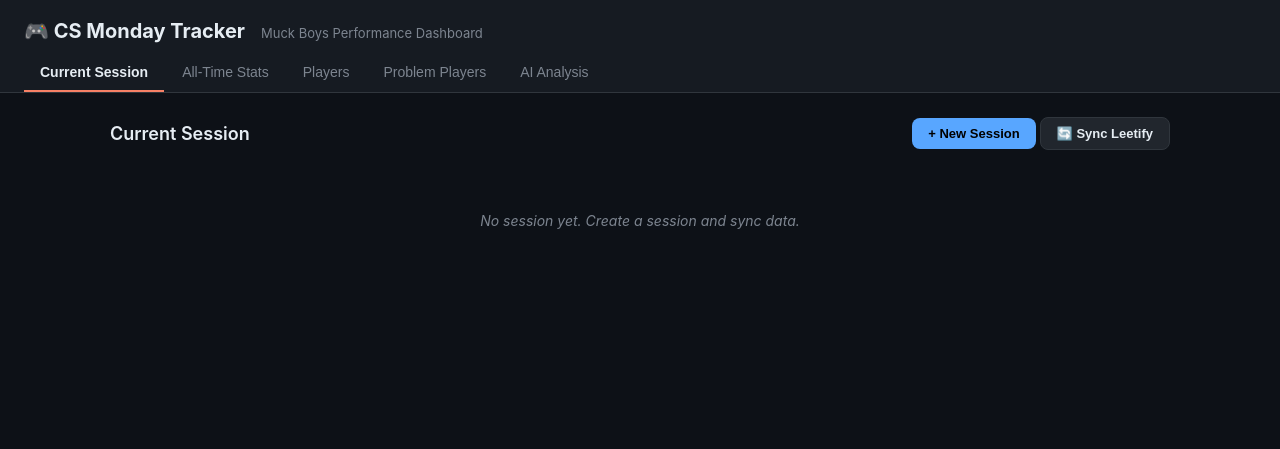
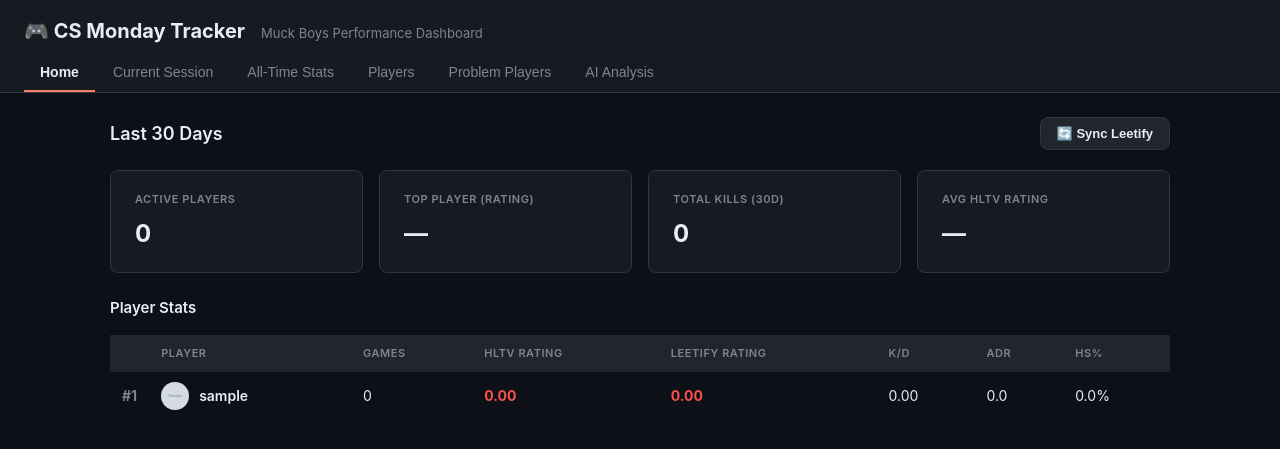
Before and after one commit to hipsad/CS-Monday-Tracker, a Flask app: page / in a window 1280 px wide. Shown: the top 449 px of the page. Run offline with Flask 3, Linux system fonts and the light colour scheme; tables that the repository leaves empty hold one stand-in row (values such as "Sample post"); grey boxes marked "Sample" are stand-in pictures; data that the repository does not hold is empty.

Commit message:
Implement Steam API friends, auto-tracking sessions, and home page with last 30 days stats
Co-authored-by: hipsad <113864738+hipsad@users.noreply.github.com>

```diff
--- a/app.py
+++ b/app.py
@@ -7,6 +7,7 @@ from config import Config
 from extensions import db
 import leetify as leetify_client
 import openai_client
+import steam as steam_client
 
 
 def create_app(config_class=Config):
@@ -133,13 +134,33 @@ def create_app(config_class=Config):
     @app.route("/api/sync", methods=["POST"])
     def sync_players():
         """Fetch latest games from Leetify for all tracked players and upsert into DB."""
-        from models import Player, Game, PlayerGame
+        from datetime import datetime, date, timezone
+        from models import Player, Game, PlayerGame, Session
         data = request.get_json(force=True) or {}
         session_id = data.get("session_id")  # optional: attach games to a session
 
         players = Player.query.all()
         if not players:
             return jsonify({"message": "No players tracked yet. Add players first."}), 200
+
+        # Auto-create a session for today if no session_id provided
+        if not session_id:
+            today = date.today()
+            existing_session = Session.query.filter(
+                func.date(Session.date) == today
+            ).first()
+            if existing_session:
+                session_id = existing_session.id
+            else:
+                auto_session = Session(
+                    name=f"Session – {today.strftime('%B %d, %Y')}",
+                    notes="Auto-created by sync",
+                )
+                for player in players:
+                    auto_session.players.append(player)
+                db.session.add(auto_session)
+                db.session.flush()
+                session_id = auto_session.id
 
         synced_games = 0
         errors = []
@@ -219,6 +240,62 @@ def create_app(config_class=Config):
         stats.sort(key=lambda x: x["avg_rating"], reverse=True)
         return jsonify(stats)
 
+    @app.route("/api/stats/monthly", methods=["GET"])
+    def monthly_stats():
+        """Aggregate stats for all players over the last 30 days."""
+        from datetime import datetime, timedelta, timezone
+        from models import Player, PlayerGame, Game
+        cutoff = datetime.now(timezone.utc) - timedelta(days=30)
+        players = Player.query.all()
+        result = []
+        for player in players:
+            pgs = (
+                PlayerGame.query
+                .join(PlayerGame.game)
+                .filter(
+                    PlayerGame.player_id == player.id,
+                    Game.played_at >= cutoff,
+                )
+                .all()
+            )
+            if not pgs:
+                result.append({
+                    "steam_id": player.steam_id,
+                    "username": player.username,
+                    "avatar_url": player.avatar_url,
+                    "games": 0,
+                    "avg_rating": 0.0,
+                    "avg_kd": 0.0,
+                    "avg_adr": 0.0,
+                    "avg_hs_pct": 0.0,
+                    "avg_leetify_rating": 0.0,
+                    "win_rate": 0.0,
+                    "total_kills": 0,
+                    "total_deaths": 0,
+                    "total_assists": 0,
+                })
+                continue
+            n = len(pgs)
+            total_kills = sum(pg.kills for pg in pgs)
+            total_deaths = sum(pg.deaths for pg in pgs)
+            result.append({
+                "steam_id": player.steam_id,
+                "username": player.username,
+                "avatar_url": player.avatar_url,
+                "games": n,
+                "avg_rating": round(sum(pg.rating for pg in pgs) / n, 3),
+                "avg_leetify_rating": round(sum(pg.leetify_rating for pg in pgs) / n, 3),
+                "avg_kd": round(total_kills / max(total_deaths, 1), 2),
+                "avg_adr": round(sum(pg.adr for pg in pgs) / n, 1),
+                "avg_hs_pct": round(sum(pg.headshot_pct for pg in pgs) / n, 1),
+                "win_rate": 0.0,
+                "total_kills": total_kills,
+                "total_deaths": total_deaths,
+                "total_assists": sum(pg.assists for pg in pgs),
+            })
+        result.sort(key=lambda x: x["avg_rating"], reverse=True)
+        return jsonify(result)
+
     @app.route("/api/stats/<steam_id>", methods=["GET"])
     def player_stats(steam_id):
         """Detailed stats for a single player including per-game breakdown."""
@@ -253,6 +330,34 @@ def create_app(config_class=Config):
 
         stats.sort(key=lambda x: x["problem_score"], reverse=True)
         return jsonify(stats)
+
+    # ------------------------------------------------------------------ #
+    # Steam API                                                             #
+    # ------------------------------------------------------------------ #
+
+    @app.route("/api/steam/friends/<steam_id>", methods=["GET"])
+    def steam_friends(steam_id):
+        """Return Steam friend profiles for the given Steam64 ID."""
+        from models import Player
+        friend_ids = steam_client.get_friend_list(steam_id, api_key=app.config["STEAM_API_KEY"])
+        if friend_ids is None:
+            return jsonify({
+                "error": (
+                    "Could not fetch friends list. "
+                    "Ensure your Steam profile is public and your STEAM_API_KEY is set."
+                )
+            }), 400
+
+        summaries = steam_client.get_player_summaries(friend_ids, api_key=app.config["STEAM_API_KEY"])
+
+        # Mark friends that are already tracked
+        tracked_ids = {p.steam_id for p in Player.query.all()}
+        for s in summaries:
+            s["tracked"] = s["steam_id"] in tracked_ids
+
+        # Sort: tracked first, then alphabetically
+        summaries.sort(key=lambda x: (not x["tracked"], x["username"].lower()))
+        return jsonify(summaries)
 
     # ------------------------------------------------------------------ #
     # AI Analysis                                                           #
--- a/config.py
+++ b/config.py
@@ -12,3 +12,4 @@ class Config:
     OPENAI_API_KEY = os.getenv("OPENAI_API_KEY", "")
     LEETIFY_API_KEY = os.getenv("LEETIFY_API_KEY", "")
     LEETIFY_API_BASE = "https://api.leetify.com/api"
+    STEAM_API_KEY = os.getenv("STEAM_API_KEY", "")
--- a/static/css/style.css
+++ b/static/css/style.css
@@ -207,6 +207,42 @@ main { max-width: 1100px; margin: 0 auto; padding: 24px 20px; }
 /* ===== Analysis Card ===== */
 .analysis-card { white-space: pre-wrap; line-height: 1.75; }
 
+/* ===== Home – Summary Cards ===== */
+.summary-grid {
+  display: grid;
+  grid-template-columns: repeat(auto-fill, minmax(200px, 1fr));
+  gap: 16px;
+  margin-bottom: 24px;
+}
+
+.summary-card {
+  background: var(--surface);
+  border: 1px solid var(--border);
+  border-radius: var(--radius);
+  padding: 20px 24px;
+}
+
+.summary-label {
+  color: var(--muted);
+  font-size: 11px;
+  font-weight: 600;
+  text-transform: uppercase;
+  letter-spacing: .05em;
+  margin-bottom: 8px;
+}
+
+.summary-value {
+  font-size: 24px;
+  font-weight: 700;
+  color: var(--text);
+}
+
+.section-sub {
+  font-size: 15px;
+  font-weight: 600;
+  margin-bottom: 12px;
+}
+
 /* ===== Toast ===== */
 .toast {
   position: fixed;
--- a/static/js/app.js
+++ b/static/js/app.js
@@ -97,11 +97,54 @@ document.querySelectorAll(".nav-btn").forEach(btn => {
 });
 
 function loadTab(name) {
+  if (name === "home")     loadHome();
   if (name === "session")  loadCurrentSession();
   if (name === "alltime")  loadAllTime();
   if (name === "players")  loadPlayers();
   if (name === "problem")  loadProblemPlayers();
   if (name === "ai")       loadAnalyses();
+}
+
+// ------------------------------------------------------------------ //
+// Home Tab – Last 30 Days                                             //
+// ------------------------------------------------------------------ //
+
+async function loadHome() {
+  try {
+    const players = await api("GET", "/api/stats/monthly");
+    const summaryEl = document.getElementById("home-summary");
+    const tableEl   = document.getElementById("home-table-wrap");
+
+    // Build summary cards
+    const active = players.filter(p => p.games > 0);
+    const topPlayer  = active.length ? active[0] : null;
+    const totalKills = active.reduce((s, p) => s + p.total_kills, 0);
+    const avgRating  = active.length
+      ? (active.reduce((s, p) => s + p.avg_rating, 0) / active.length).toFixed(2)
+      : "—";
+
+    summaryEl.innerHTML = `
+      <div class="summary-card">
+        <div class="summary-label">Active Players</div>
+        <div class="summary-value">${active.length}</div>
+      </div>
+      <div class="summary-card">
+        <div class="summary-label">Top Player (Rating)</div>
+        <div class="summary-value">${topPlayer ? topPlayer.username : "—"}</div>
+      </div>
+      <div class="summary-card">
+        <div class="summary-label">Total Kills (30d)</div>
+        <div class="summary-value">${totalKills}</div>
+      </div>
+      <div class="summary-card">
+        <div class="summary-label">Avg HLTV Rating</div>
+        <div class="summary-value">${avgRating}</div>
+      </div>`;
+
+    tableEl.innerHTML = statsTable(players);
+  } catch (e) {
+    toast(e.message, "error");
+  }
 }
 
 // ------------------------------------------------------------------ //
@@ -194,6 +237,52 @@ async function removePlayer(steamId) {
 }
 
 // ------------------------------------------------------------------ //
+// Steam Friends Browser                                                //
+// ------------------------------------------------------------------ //
+
+document.getElementById("btn-load-friends").addEventListener("click", async () => {
+  const steamId = document.getElementById("input-friends-steam-id").value.trim();
+  if (!steamId) { toast("Enter a Steam64 ID", "error"); return; }
+  const btn = document.getElementById("btn-load-friends");
+  btn.disabled = true;
+  btn.textContent = "Loading…";
+  try {
+    const friends = await api("GET", `/api/steam/friends/${steamId}`);
+    const grid = document.getElementById("friends-grid");
+    if (!friends.length) {
+      grid.innerHTML = `<p class="empty-msg">No friends found or friends list is private.</p>`;
+      return;
+    }
+    grid.innerHTML = friends.map(f => `
+      <div class="player-card">
+        ${f.avatar_url ? `<img src="${f.avatar_url}" alt="" onerror="this.style.display='none'">` : ""}
+        <span class="name">${f.username}</span>
+        <span class="steam-id">${f.steam_id}</span>
+        ${f.tracked
+          ? `<span class="badge-ok" style="padding:4px 10px">✓ Tracked</span>`
+          : `<button class="btn btn-primary" onclick="addFriend('${f.steam_id}', this)">+ Add</button>`
+        }
+      </div>`).join("");
+  } catch (e) {
+    toast(e.message, "error");
+  } finally {
+    btn.disabled = false;
+    btn.textContent = "Load Friends";
+  }
+});
+
+async function addFriend(steamId, btnEl) {
+  try {
+    await api("POST", "/api/players", { steam_id: steamId });
+    btnEl.outerHTML = `<span class="badge-ok" style="padding:4px 10px">✓ Tracked</span>`;
+    toast("Player added!");
+    loadPlayers();
+  } catch (e) {
+    toast(e.message, "error");
+  }
+}
+
+// ------------------------------------------------------------------ //
 // Problem Players Tab                                                  //
 // ------------------------------------------------------------------ //
 
@@ -225,6 +314,7 @@ async function syncData(sessionId) {
     const body = sessionId ? { session_id: sessionId } : {};
     const result = await api("POST", "/api/sync", body);
     toast(`Synced ${result.synced_games} new games.${result.errors.length ? " Some errors." : ""}`);
+    loadHome();
     loadCurrentSession();
     loadAllTime();
   } catch (e) {
@@ -232,6 +322,7 @@ async function syncData(sessionId) {
   }
 }
 
+document.getElementById("btn-sync-home").addEventListener("click", () => syncData());
 document.getElementById("btn-sync").addEventListener("click", () => syncData());
 document.getElementById("btn-sync-alltime").addEventListener("click", () => syncData());
 
@@ -325,4 +416,4 @@ document.getElementById("btn-analyse").addEventListener("click", async () => {
 // Initial load                                                         //
 // ------------------------------------------------------------------ //
 
-loadCurrentSession();
+loadHome();
--- a/templates/dashboard.html
+++ b/templates/dashboard.html
@@ -13,7 +13,8 @@
       <p class="subtitle">Muck Boys Performance Dashboard</p>
     </div>
     <nav>
-      <button class="nav-btn active" data-tab="session">Current Session</button>
+      <button class="nav-btn active" data-tab="home">Home</button>
+      <button class="nav-btn" data-tab="session">Current Session</button>
       <button class="nav-btn" data-tab="alltime">All-Time Stats</button>
       <button class="nav-btn" data-tab="players">Players</button>
       <button class="nav-btn" data-tab="problem">Problem Players</button>
@@ -23,8 +24,23 @@
 
   <main>
 
+    <!-- ======================== HOME ======================== -->
+    <section id="tab-home" class="tab-content active">
+      <div class="section-header">
+        <h2>Last 30 Days</h2>
+        <button id="btn-sync-home" class="btn btn-secondary">🔄 Sync Leetify</button>
+      </div>
+
+      <div id="home-summary" class="summary-grid"></div>
+
+      <h3 class="section-sub">Player Stats</h3>
+      <div id="home-table-wrap">
+        <p class="empty-msg">No data yet. Add players and sync.</p>
+      </div>
+    </section>
+
     <!-- ======================== CURRENT SESSION ======================== -->
-    <section id="tab-session" class="tab-content active">
+    <section id="tab-session" class="tab-content hidden">
       <div class="section-header">
         <h2>Current Session</h2>
         <div class="actions">
@@ -71,6 +87,17 @@
       </div>
 
       <div id="players-list" class="player-grid"></div>
+
+      <!-- Steam Friends Browser -->
+      <div class="card" style="margin-top:24px">
+        <h3>Browse Steam Friends</h3>
+        <p class="hint" style="margin-bottom:12px">Enter a Steam64 ID to browse their friends and add them as tracked players.</p>
+        <div class="form-row">
+          <input id="input-friends-steam-id" type="text" placeholder="Your Steam64 ID" />
+          <button id="btn-load-friends" class="btn btn-secondary">Load Friends</button>
+        </div>
+      </div>
+      <div id="friends-grid" class="player-grid"></div>
     </section>
 
     <!-- ======================== PROBLEM PLAYERS ======================== -->
```
Also changed, not shown: steam.py (added, +63 -0 lines), tests.py (+230 -0 lines), 1 other file.
